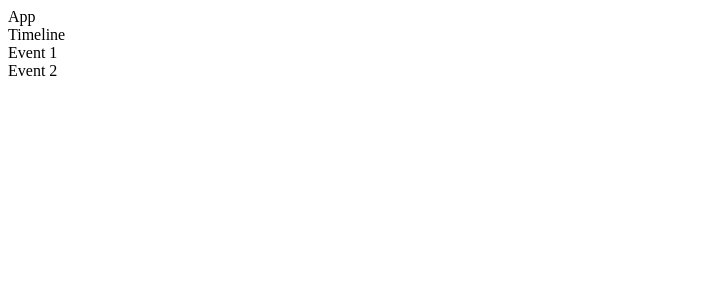
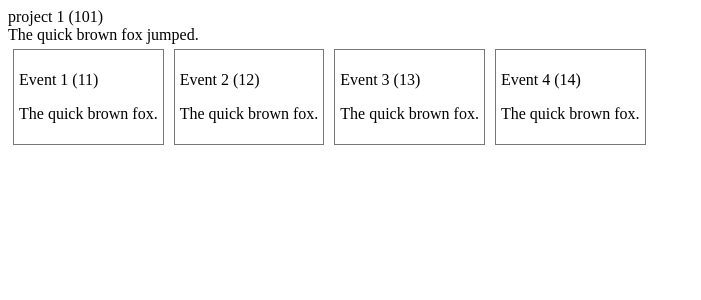
Before and after one commit to derrickoder/re2023, a React (Create React App) app: page / in a window 1280 px wide. Shown: the top 300 px of the page, without its empty margins (0-701 px from the left). Built offline with nearby package versions, Linux system fonts and the light colour scheme.

Commit message:
Added timeline UI.

```diff
--- a/src/App.tsx
+++ b/src/App.tsx
@@ -1,10 +1,9 @@
 import Timeline from './components/Timeline'
+import { css } from '@emotion/react'
 
 function App() {
   return (
     <div>
-      App
-
       <Timeline />
     </div>
   );
--- a/src/components/Timeline.tsx
+++ b/src/components/Timeline.tsx
@@ -1,21 +1,38 @@
+import { IProject } from '../interface/IEvent'
+import { IEvent } from '../interface/IEvent'
 import TimelineEvent from './TimelineEvent'
+import '../css/Timeline.css'
 
-function getTimelineEvents(){
-    return [{'eventId': 1, 'eventName': 'Event 1'}, {'eventId': 2, 'eventName': 'Event 2'}];
-}
+const projectData: IProject = {
+    'id': 101,
+    'name': 'project 1',
+    'description': 'The quick brown fox jumped.',
+    'events': [
+        {'id': 11, 'name': 'Event 1', 'description': 'The quick brown fox.'},
+        {'id': 12, 'name': 'Event 2', 'description': 'The quick brown fox.'},
+        {'id': 13, 'name': 'Event 3', 'description': 'The quick brown fox.'},
+        {'id': 14, 'name': 'Event 4', 'description': 'The quick brown fox.'}
+    ]
+
+};
 
 function Timeline(){
-    const timelineEvents = getTimelineEvents();
-
     return (
         <div>
-            Timeline
+            <div>
+                {projectData.name} ({projectData.id})
+            </div>
+            <div>
+                {projectData.description}
+            </div>
 
+            <div className="eventCardContainer">
             {
-                timelineEvents.map(event => {
-                    return(<TimelineEvent eventId={event.eventId} eventName={event.eventName} />)
+                projectData.events.map(event => {
+                    return(<TimelineEvent {...event} />)
                 })
             }
+            </div>
 
         </div>
     );
--- a/src/components/TimelineEvent.tsx
+++ b/src/components/TimelineEvent.tsx
@@ -1,6 +1,18 @@
-function TimelineEvent(prop: {eventId:number; eventName:string}){
+import React, {FunctionComponent} from 'react'
+import { IEvent } from '../interface/IEvent';
+import '../css/TimelineEvent.css'
+
+//function TimelineEvent(prop: {eventId:number; eventName:string}){
+const TimelineEvent : FunctionComponent<IEvent> = (props) => {
+    const handleEventCardClick = (id: number) => {
+        alert(id);
+    };
+
     return (
-        <div>{prop.eventName}</div>
+        <div className="eventCard" onClick={() => handleEventCardClick(props.id)}>
+            <p>{props.name} ({props.id})</p>
+            <p>{props.description}</p>
+        </div>
     );
 }
 
--- /dev/null
+++ b/src/css/TimelineEvent.css
@@ -0,0 +1,5 @@
+.eventCard{
+    border:solid #777 1px;
+    padding: 5px;
+    margin:5px;
+}
--- /dev/null
+++ b/src/interface/IEvent.tsx
@@ -0,0 +1,17 @@
+interface IEvent {
+    id: number;
+    name: string;
+    description: string;
+}
+
+interface IProject {
+    id: number;
+    name: string;
+    events: IEvent[];
+    description: string;
+}
+
+export type {
+    IEvent,
+    IProject
+};
```
